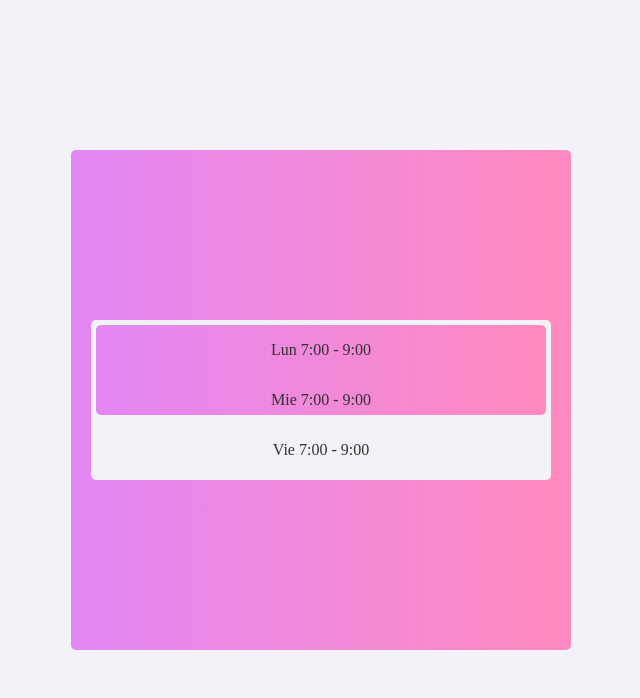
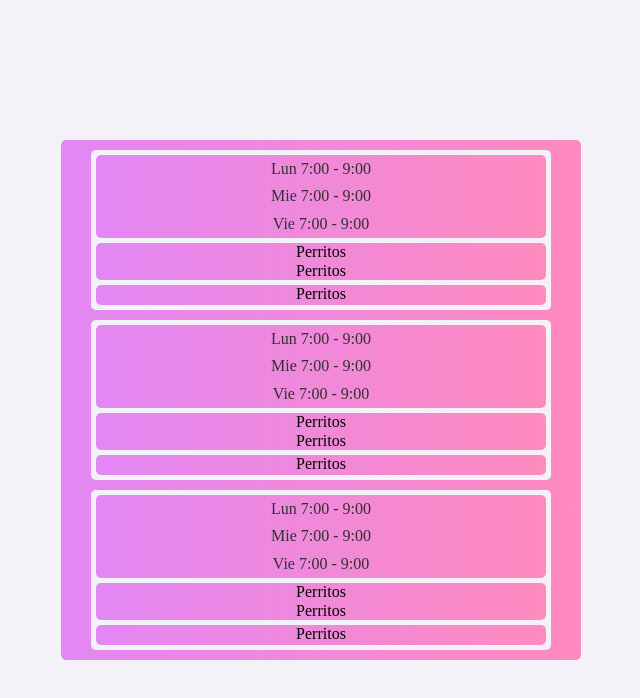
Before and after one commit to marcoale04/Schedule_organizer, a React (Vite) app in the folder front/: page /playground in a window 1280 px wide. Shown: the top 698 px of the page, without its empty margins (319-959 px from the left). Built offline with nearby package versions, Linux system fonts and the light colour scheme.

Commit message:
first carousel design

```diff
--- a/front/src/Components/Carousel/Carousel.tsx
+++ b/front/src/Components/Carousel/Carousel.tsx
@@ -0,0 +1,35 @@
+interface Props {
+    children?: Array<React.ReactNode>;
+}
+
+export const Carousel = (props: Props) => {
+
+    return(
+        <>
+
+            <div style={{
+                display:"flex",
+                width: "500px",
+                height: "500px",
+                justifyContent:"center",
+                alignItems:"center",
+                flexDirection: "column",
+                gap:"10px",
+                overflow: "scroll",
+                background: "linear-gradient(90deg, #E387F5, #FF8ABE",
+                borderRadius: "var(--radius)",
+                padding: "10px"
+            }}>
+                {props.children?.map((item, index) => {
+                    return(
+                        item
+                    )
+                })}
+                {/* <InfoCard schedules={schedules}  /> */}
+
+
+
+            </div>
+        </>
+    )
+}
--- a/front/src/Components/InfoCard/InfoCard.tsx
+++ b/front/src/Components/InfoCard/InfoCard.tsx
@@ -9,10 +9,11 @@ export const InfoCard = (props: Props) => {
         <>
             <div className="info-card-container">
                 <div
-                    className="schedule-container"
                     style={{
                         background: `${props.color ? props.color : "linear-gradient(90deg, #E387F5, #FF8ABE"}`
                     }}
+                    className="schedule-container"
+
                 >
                     {props.schedules.map((item, index) => {
                         return(
@@ -21,6 +22,29 @@ export const InfoCard = (props: Props) => {
                             </div>
                         )
                     })}
+                </div>
+                <div
+                    style={{
+                        background: `${props.color ? props.color : "linear-gradient(90deg, #E387F5, #FF8ABE"}`
+                    }}
+                    className="teacher-info-container"
+                >
+                    <p>
+                        Perritos
+                    </p>
+                    <p>
+                        Perritos
+                    </p>
+                </div>
+                <div
+                    style={{
+                        background: `${props.color ? props.color : "linear-gradient(90deg, #E387F5, #FF8ABE"}`
+                    }}
+                    className="teacher-info-container"
+                >
+                    <p>
+                        Perritos
+                    </p>
 
                 </div>
 
--- a/front/src/Components/InfoCard/infoCard.css
+++ b/front/src/Components/InfoCard/infoCard.css
@@ -1,11 +1,12 @@
 .info-card-container{
     display: grid;
-    grid-template-rows: 60% 25% 1fr;
+    grid-template-rows: 55% 25% 1fr;
     background: var(--white);
     width: 90%;
     height: 150px;
     border-radius: var(--radius);
     padding: 5px;
+    gap: 5px;
 }
 .schedule-container{
     height: 100%;
@@ -27,3 +28,13 @@
     justify-content: center;
     align-items: center;
 }
+
+.teacher-info-container{
+    display: flex;
+    flex-direction: column;
+    width: 100%;
+    height: 100%;
+    justify-content: space-between;
+    align-items: center;
+    border-radius: var(--radius);
+}
--- a/front/src/Pages/Playground/Playground.tsx
+++ b/front/src/Pages/Playground/Playground.tsx
@@ -1,3 +1,4 @@
+import { Carousel } from "../../Components/Carousel/Carousel"
 import { InfoCard } from "../../Components/InfoCard/InfoCard"
 
 export const Playground = () => {
@@ -13,21 +14,8 @@ export const Playground = () => {
                 justifyContent:"center",
                 alignItems:"center"
             }}>
-                <div style={{
-                    display:"flex",
-                    width: "500px",
-                    height: "500px",
-                    justifyContent:"center",
-                    alignItems:"center",
-                    flexDirection: "column",
-                    gap:"10px",
-                    overflow: "scroll",
-                    background: "linear-gradient(90deg, #E387F5, #FF8ABE",
-                    borderRadius: "var(--radius)"
-                }}>
-                    <InfoCard schedules={schedules}  />
+                <Carousel children={[<InfoCard schedules={schedules}  />, <InfoCard schedules={schedules}  />, <InfoCard schedules={schedules}  />]}/>
 
-                </div>
 
             </div>
         </>
--- a/front/src/index.css
+++ b/front/src/index.css
@@ -11,3 +11,7 @@ body {
   --white: #F2F2F8;
   --black: #313132;
 }
+p{
+  margin: 0;
+  padding: 0;
+}
```
